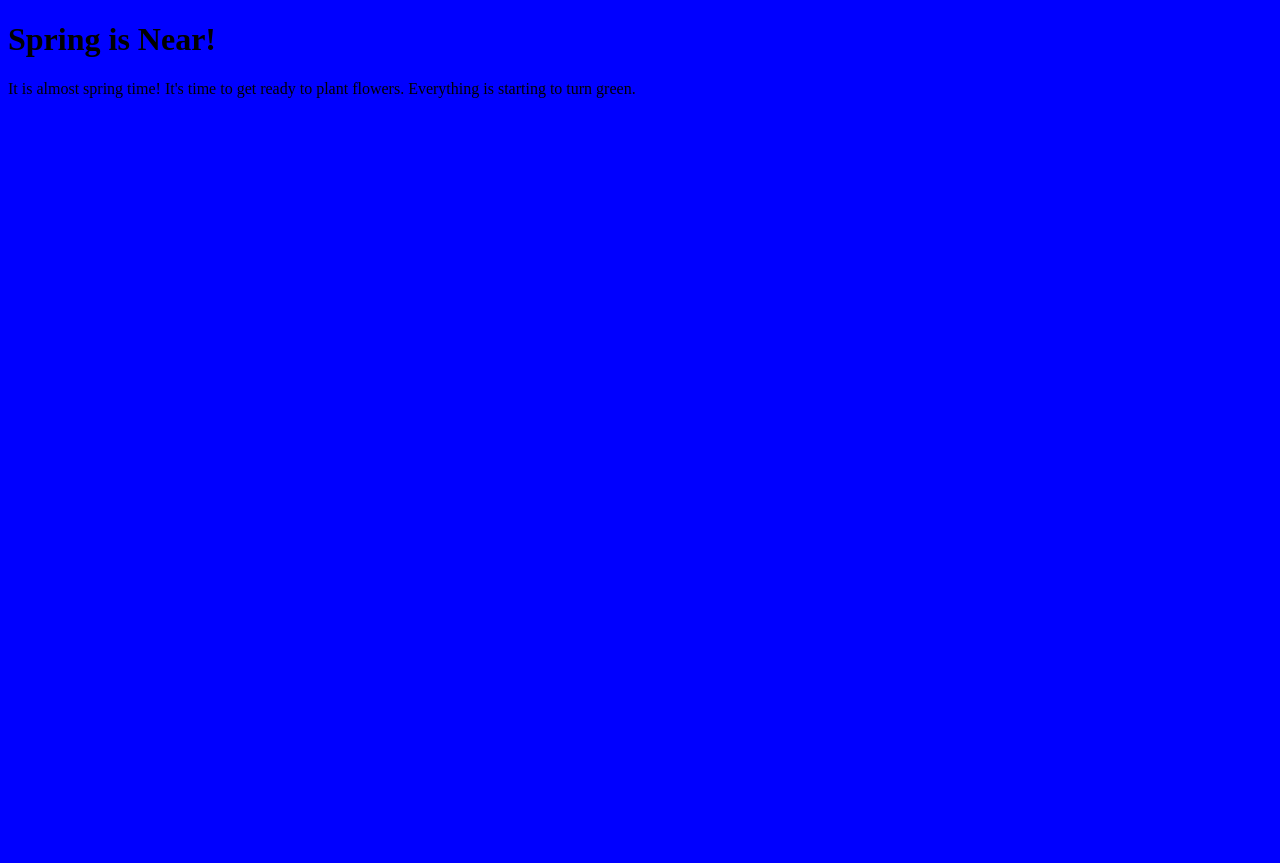
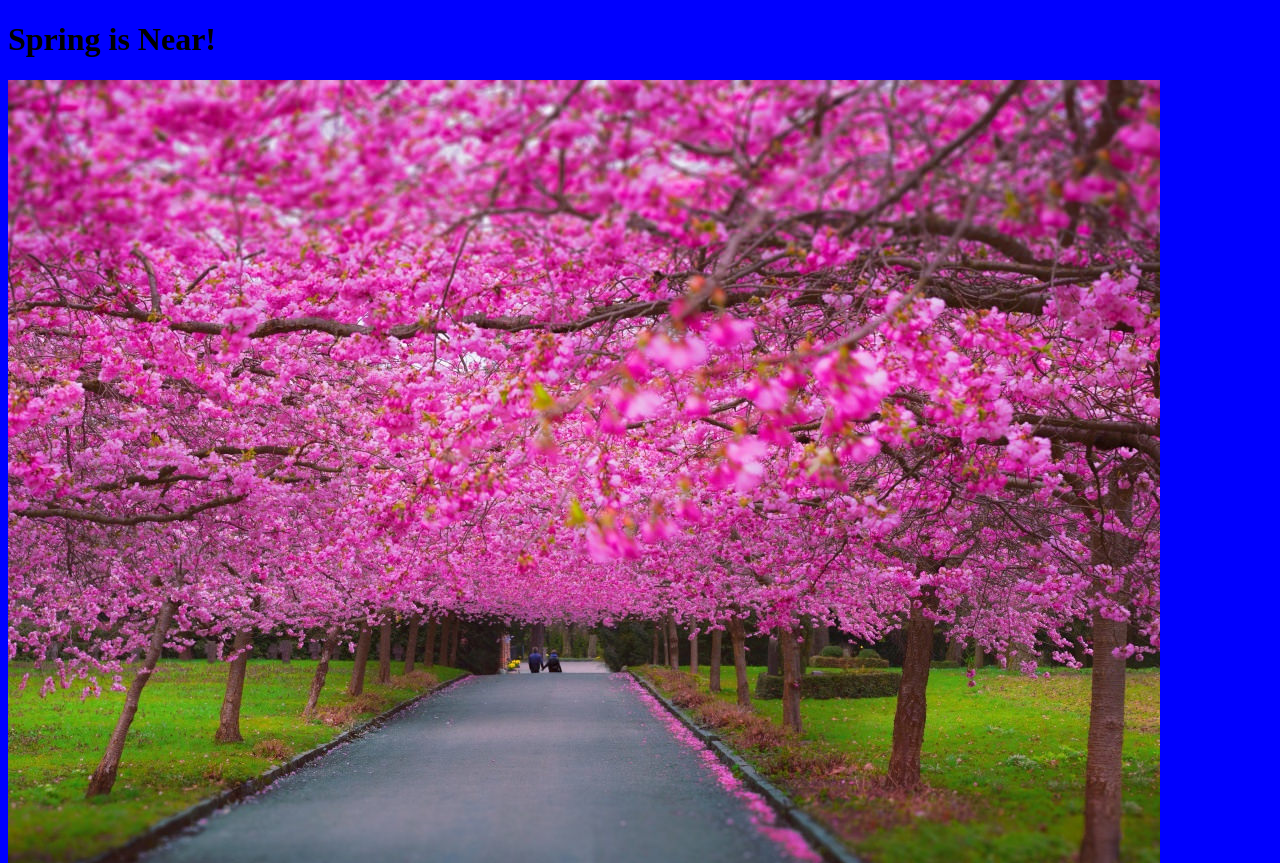
Before and after one commit to aprilkat/Spring, a plain HTML site: page index.html in a window 1280 px wide. Shown: the top 863 px of the page. Before the commit the page ends 800 px from the top, so only its background shows below. Drawn offline with Linux system fonts and the light colour scheme.

Commit message:
replaced paragraph with an image

```diff
--- a/index.html
+++ b/index.html
@@ -7,6 +7,6 @@
   </head>
   <body>
     <h1>Spring is Near!</h1>
-    <p>It is almost spring time! It's time to get ready to plant flowers. Everything is starting to turn green.</p>
+    <img src="cherryblossoms.jpg" alt="Cherry Blossoms">
   </body>
 </html>
```
Also changed, not shown: cherryblossoms.jpg (added).
